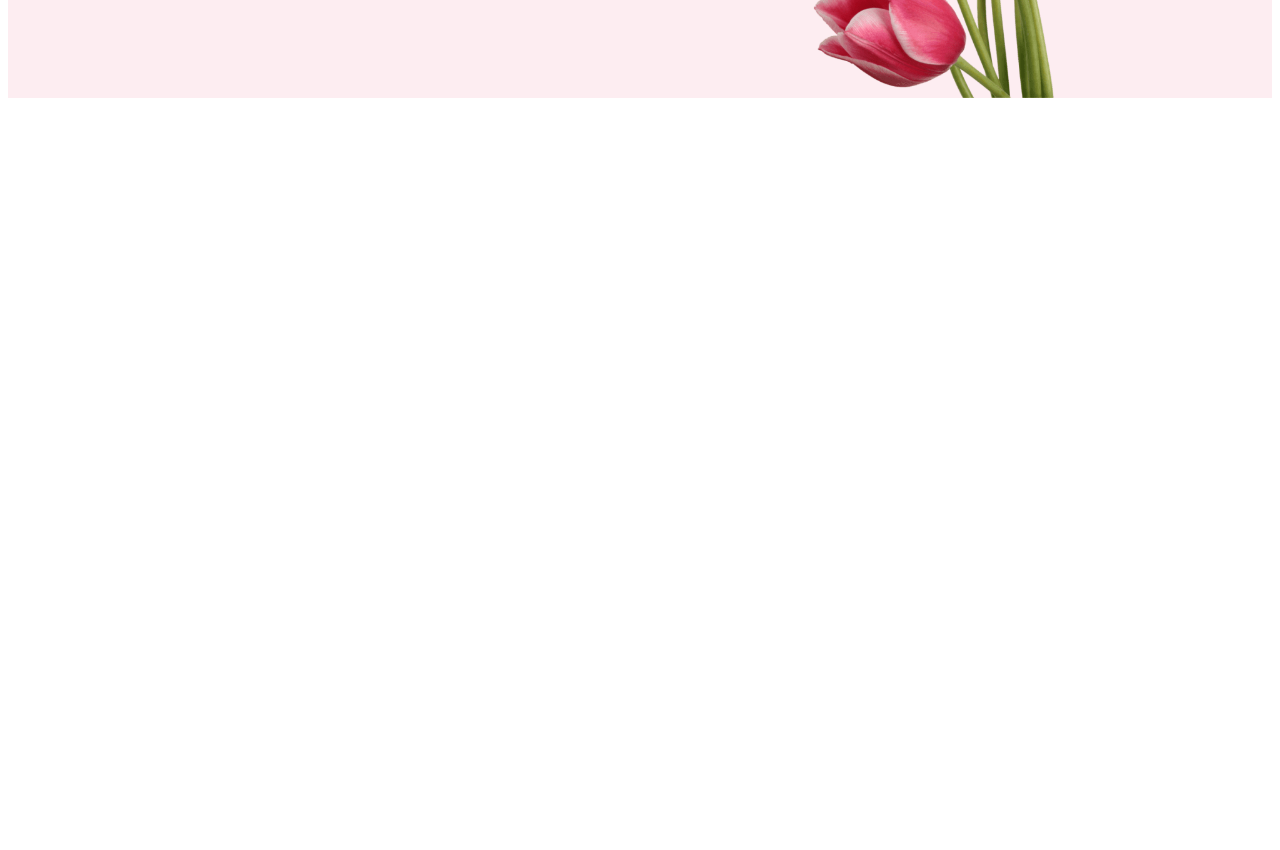
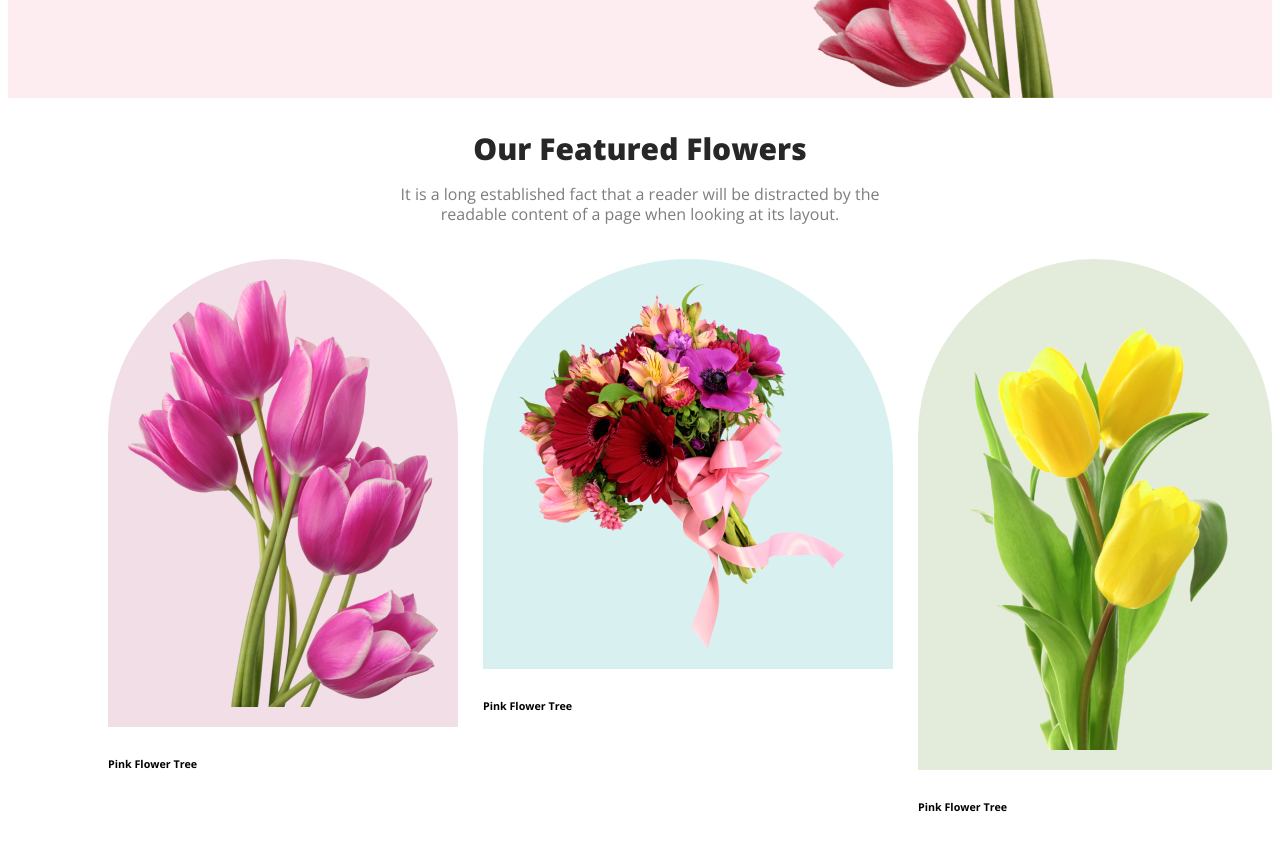
Before and after one commit to Taiyob/flower-project, a plain HTML site: page index.html in a window 1280 px wide. Shown: the part 460-1310 px from the top of the page. Before the commit the page ends 800 px from the top, so only its background shows below. Drawn offline with nearby package versions, Linux system fonts and the light colour scheme.

Commit message:
start feature

```diff
--- a/index.html
+++ b/index.html
@@ -23,7 +23,26 @@
         </div>
     </header>
     <main>
-
+        <section class="marginClass">
+            <div class="flower-section-head">
+                <h3>Our Featured Flowers</h3>
+                <p>It is a long established fact that a reader will be distracted by the readable content of a page when looking at its layout.</p>
+            </div>
+            <div class="feature-flowers-item">
+                <div id="pink" class="featured-flower">
+                    <img src="images/pngwing 6.png" alt="">
+                    <h6>Pink Flower Tree</h6>
+                </div>
+                <div id="sweet" class="featured-flower">
+                    <img src="images/pngwing 5.png" alt="">
+                    <h6>Pink Flower Tree</h6>
+                </div>
+                <div id="light-green" class="featured-flower">
+                    <img src="images/pngwing 7.png" alt="">
+                    <h6>Pink Flower Tree</h6>
+                </div>
+            </div>
+        </section>
     </main>
     <footer>
 
--- a/styles/flower.css
+++ b/styles/flower.css
@@ -12,6 +12,9 @@ body{
     color: #FFF;
     font-size: 20px;
     font-weight: 700;
+}
+.marginClass{
+    margin: 20px 100px;
 }
 /* header styles */
 header{
@@ -38,3 +41,45 @@ header{
 .flower-banner-images img{
     height: 100%;
 }
+/* feature flowers */
+.flower-section-head{
+    text-align: center;
+    margin: 0 auto;
+}
+.flower-section-head h3{
+    color: #272727;
+    text-align: center;
+    font-size: 30px;
+    font-weight: 800;
+    margin-bottom: 0px;
+}
+.flower-section-head p{
+    color: rgba(39, 39, 39, 0.60);
+    text-align: center;
+    font-size: 16px;
+    line-height: 20px;
+    width: 50%;
+    margin: 0 auto;
+    margin-top: 15px;
+    margin-bottom: 35px;
+}
+.feature-flowers-item{
+    display: flex;
+    justify-content: space-between;
+    gap: 25px;
+}
+.featured-flower img{
+   padding: 20px;
+}
+#pink img{
+    border-radius: 300px 300px 0px 0px;
+    background: rgba(167, 33, 98, 0.15);
+}
+#sweet img{
+    border-radius: 300px 300px 0px 0px;
+    background: rgba(5, 151, 160, 0.15);
+}
+#light-green img{
+    border-radius: 300px 300px 0px 0px;
+    background: rgba(71, 125, 17, 0.15);
+}
```
